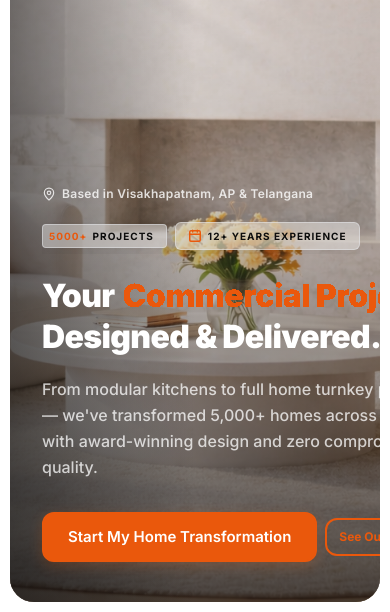
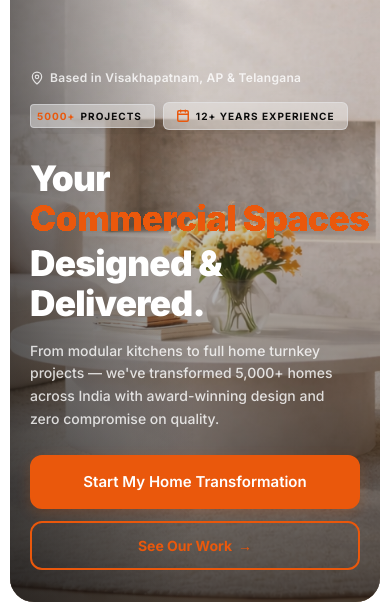
Before and after one commit to sateesh23/HappyHomeInteriors, a Next.js app: page / in a window 390 px wide. Shown: the part 232-844 px from the top of the page. Built offline with nearby package versions, Linux system fonts and the light colour scheme; no server answers; the database is empty.

Commit message:
Fix hero section responsiveness for mobile

```diff
--- a/src/components/Hero.tsx
+++ b/src/components/Hero.tsx
@@ -27,10 +27,10 @@ export default function Hero() {
         {/* Content — bottom-left anchored */}
         <div
           suppressHydrationWarning
-          className="absolute bottom-10 left-8 lg:bottom-16 lg:left-14 z-10 flex flex-col items-start text-left max-w-xl lg:max-w-2xl"
+          className="absolute bottom-8 left-5 right-5 sm:bottom-10 sm:left-8 sm:right-8 lg:bottom-16 lg:left-14 lg:right-auto z-10 flex flex-col items-start text-left"
         >
           {/* Location pill */}
-          <div className="flex items-center gap-1.5 text-white/80 text-xs font-semibold mb-5 tracking-wide">
+          <div className="flex items-center gap-1.5 text-white/80 text-xs font-semibold mb-4 sm:mb-5 tracking-wide">
             <MapPin className="w-3.5 h-3.5" />
             <span>Based in Visakhapatnam, AP &amp; Telangana</span>
           </div>
@@ -39,11 +39,11 @@ export default function Hero() {
           <CountUpBadge />
 
           {/* Headline */}
-          <h1 className="text-[1.75rem] min-[375px]:text-[2rem] sm:text-[3rem] lg:text-[3.75rem] font-black text-white leading-[1.2] sm:leading-[1.1] mb-5 tracking-tight w-full">
-            <div className="inline-flex items-baseline flex-nowrap whitespace-nowrap">
-              <span className="mr-2 sm:mr-3">Your</span>
+          <h1 className="text-[2rem] min-[375px]:text-[2.2rem] sm:text-[3rem] lg:text-[3.75rem] font-black text-white leading-[1.15] sm:leading-[1.1] mb-4 sm:mb-5 tracking-tight w-full">
+            <div className="flex flex-wrap items-baseline gap-x-2 sm:gap-x-3">
+              <span>Your</span>
               <GooeyText
-                texts={["Dream Home", "Residential Projects", "Commercial Projects", "Restaurant & Bar"]}
+                texts={["Dream Home", "Residential Projects", "Commercial Spaces", "Restaurant & Bar"]}
                 textClassName="text-[#EA580C]"
               />
             </div>
@@ -51,21 +51,21 @@ export default function Hero() {
           </h1>
 
           {/* Subtext */}
-          <p className="text-white/75 text-base sm:text-lg leading-relaxed mb-8 max-w-lg font-medium">
+          <p className="text-white/80 text-[14px] sm:text-lg leading-relaxed mb-6 sm:mb-8 max-w-[95%] sm:max-w-lg font-medium">
             From modular kitchens to full home turnkey projects — we&apos;ve transformed 5,000+ homes across India with award-winning design and zero compromise on quality.
           </p>
 
           {/* CTA Buttons */}
-          <div suppressHydrationWarning className="flex flex-row items-center gap-2 sm:gap-3 w-full">
+          <div suppressHydrationWarning className="flex flex-col sm:flex-row items-stretch sm:items-center gap-3 w-full sm:w-auto">
             <AnimatedButton
               href="/contact#form"
               text="Start My Home Transformation"
               openModal={true}
-              className="px-3 py-2.5 text-[12px] sm:text-sm sm:px-5 sm:py-3 whitespace-nowrap flex-shrink-0"
+              className="w-full sm:w-auto px-4 py-3.5 sm:px-5 sm:py-3 text-[14px] sm:text-sm whitespace-nowrap flex-shrink-0"
             />
             <Link
               href="#projects"
-              className="group flex flex-row items-center justify-center gap-1.5 text-[12px] sm:text-sm font-bold text-[#EA580C] border-2 border-[#EA580C] hover:bg-[#EA580C] hover:text-white transition-colors rounded-xl px-3 py-2 sm:px-5 sm:py-2.5 whitespace-nowrap flex-shrink-0 bg-transparent"
+              className="w-full sm:w-auto group flex flex-row items-center justify-center gap-1.5 text-[14px] sm:text-sm font-bold text-[#EA580C] border-2 border-[#EA580C] hover:bg-[#EA580C] hover:text-white transition-colors rounded-xl px-4 py-3 sm:px-5 sm:py-2.5 whitespace-nowrap flex-shrink-0 bg-transparent"
             >
               See Our Work
               <span className="group-hover:translate-x-1 transition-transform">→</span>
```
